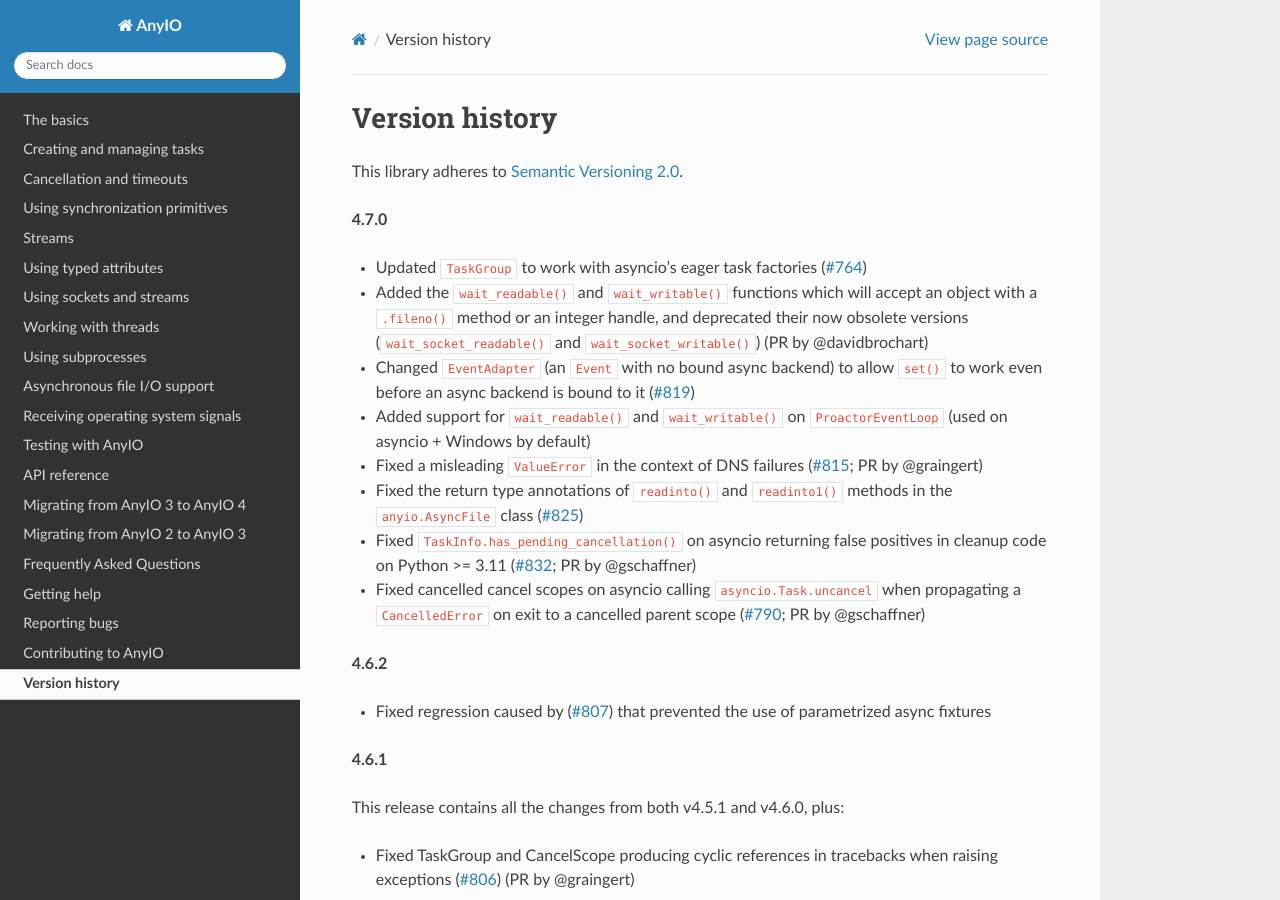
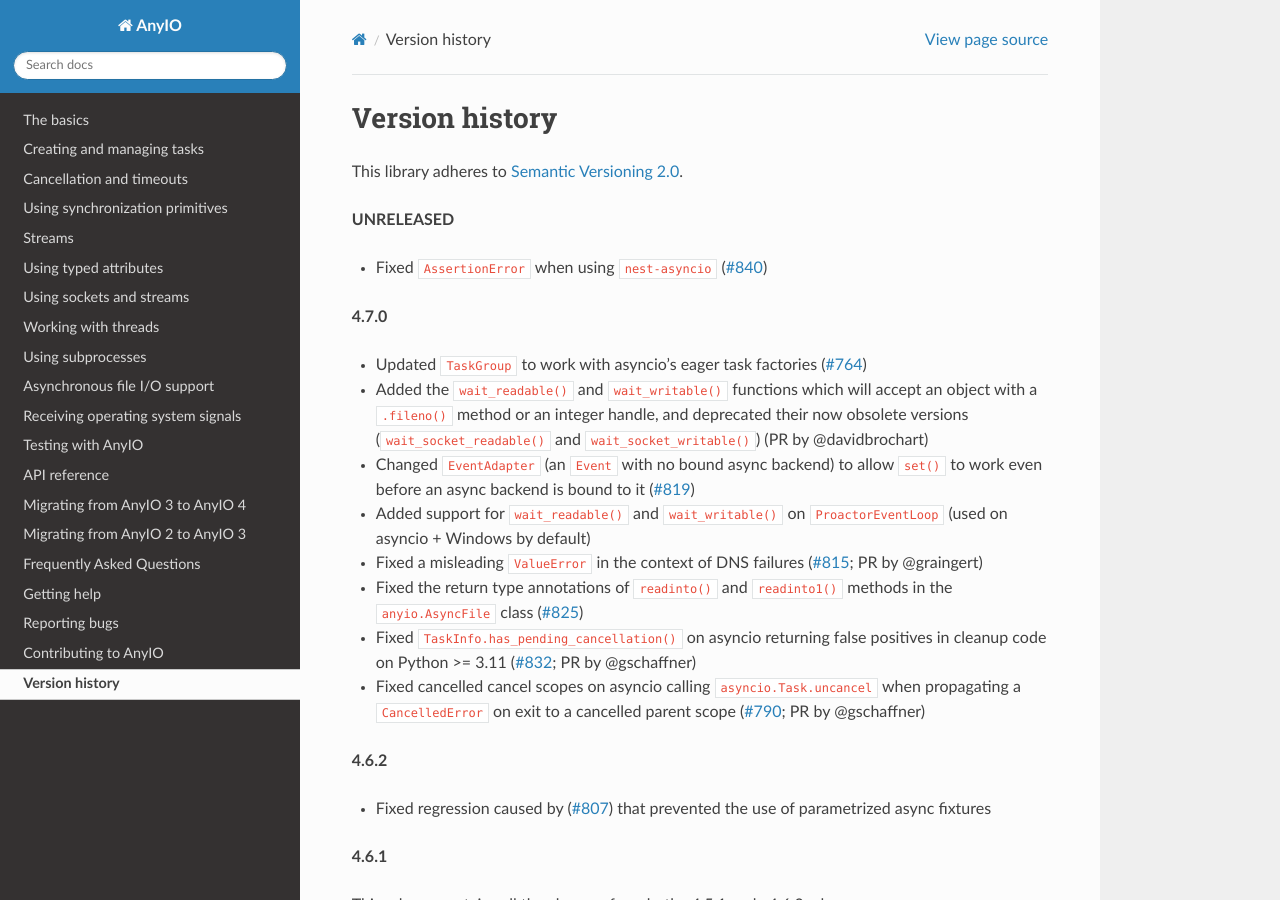
Before and after one commit to agronholm/anyio, a Sphinx documentation site: the page built from docs/versionhistory.rst, in a window 1280 px wide and 900 px high. Built offline with Sphinx 7.4.7 and the Read the Docs theme 3.1.0, drawn with Linux system fonts in a browser that asks for light colours; the version number could not be read and is left out.

Commit message:
Fixed AssertionError when using nest_asyncio
This stems from the incorrect placement of `nest_asyncio.apply()`, as it should be called before `asyncio.run()`.

Fixes #840.

```diff
--- a/docs/versionhistory.rst
+++ b/docs/versionhistory.rst
@@ -2,6 +2,11 @@ Version history
 ===============
 
 This library adheres to `Semantic Versioning 2.0 <http://semver.org/>`_.
+
+**UNRELEASED**
+
+- Fixed ``AssertionError`` when using ``nest-asyncio``
+  (`#840 <https://github.com/agronholm/anyio/issues/840>`_)
 
 **4.7.0**
 
```
Also changed, not shown: 1 other file.
